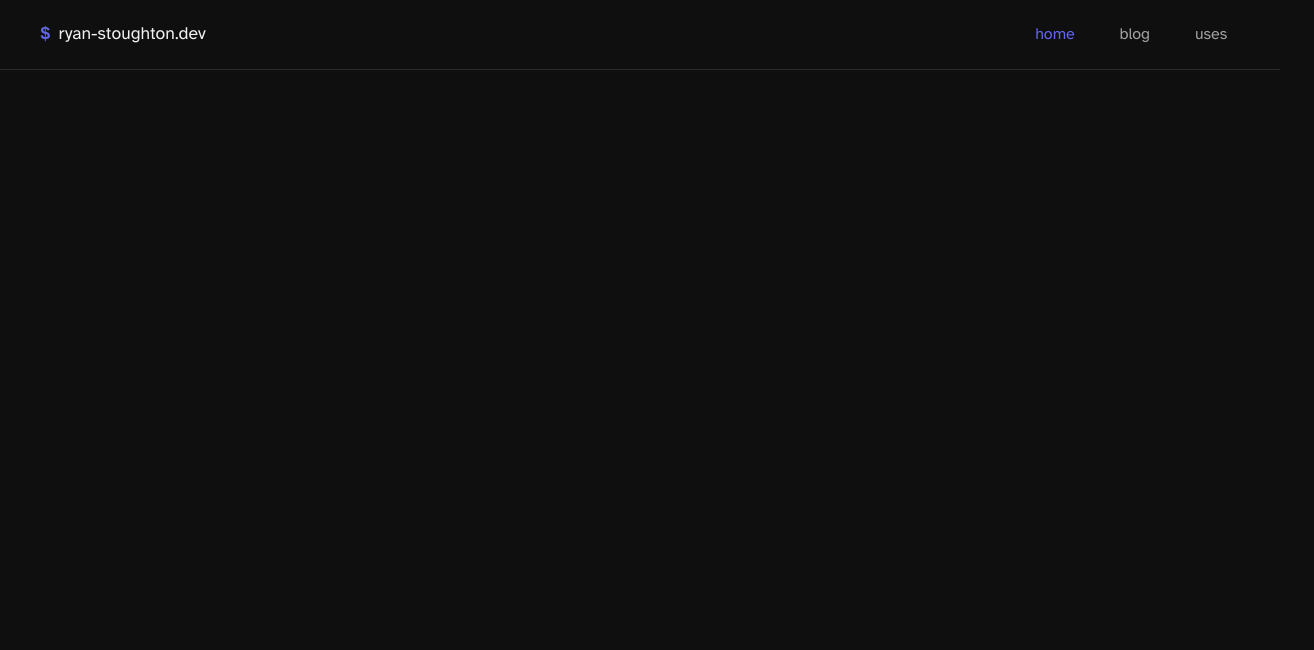
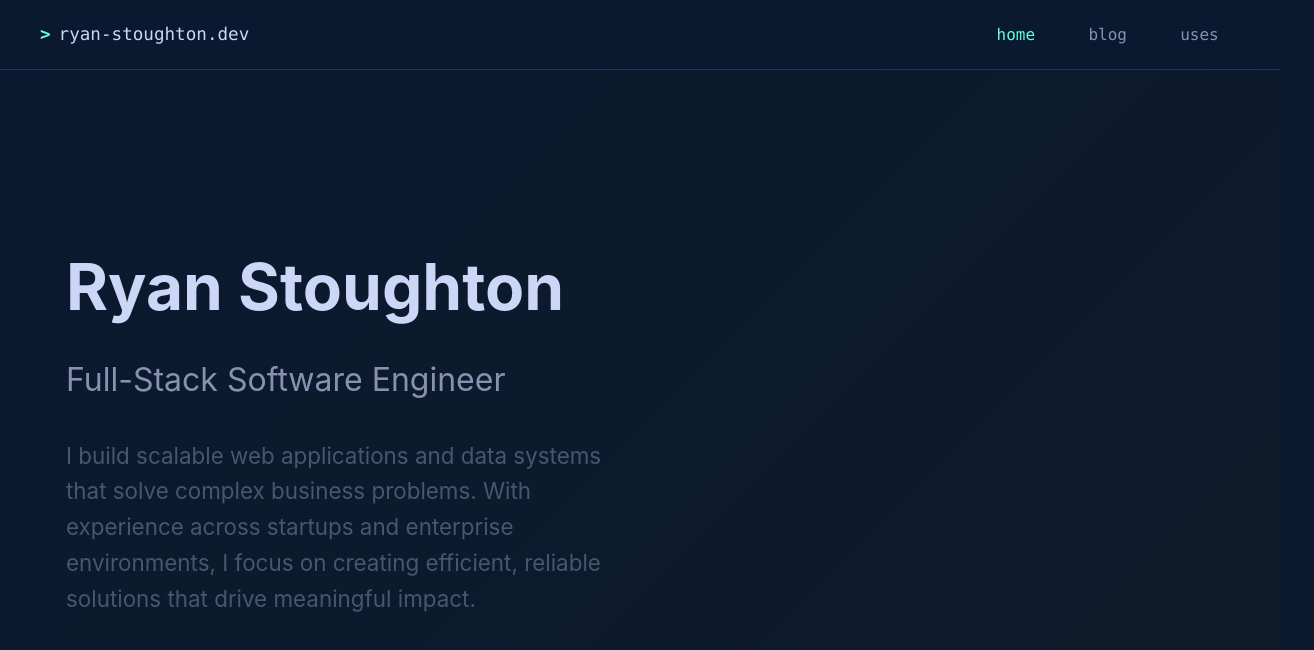
Before and after one commit to ryandstoughton/monorepo, an Astro site in the folder apps/portfolio/: page / in a window 1280 px wide. Shown: the whole page, 1314 px wide, since content can reach past the window. Built offline with nearby package versions, Linux system fonts and the light colour scheme; Astro itself is replaced by a stand-in of ours.

Commit message:
Portfolio WIP

```diff
--- a/apps/portfolio/src/components/Header.astro
+++ b/apps/portfolio/src/components/Header.astro
@@ -6,7 +6,7 @@ import HeaderLink from "./HeaderLink.astro";
   <nav>
     <div class="logo">
       <a href="/">
-        <span class="terminal-prompt">$</span>
+        <span class="terminal-prompt">></span>
         <span class="domain">ryan-stoughton.dev</span>
       </a>
     </div>
@@ -64,6 +64,8 @@ import HeaderLink from "./HeaderLink.astro";
     max-width: 1200px;
     margin: 0 auto;
     height: 100%;
+    font-family: ui-monospace, "Cascadia Code", "Source Code Pro", Menlo, Consolas, "DejaVu Sans Mono", monospace;
+    font-weight: 300;
   }
 
   .logo a {
@@ -72,14 +74,13 @@ import HeaderLink from "./HeaderLink.astro";
     gap: 0.5rem;
     text-decoration: none;
     color: var(--text-primary);
-    font-weight: 500;
+    font-weight: 300;
     font-size: 1.1rem;
   }
 
   .terminal-prompt {
     color: var(--accent);
     font-weight: 700;
-    font-family: "Courier New", monospace;
   }
 
   .domain {
@@ -95,7 +96,7 @@ import HeaderLink from "./HeaderLink.astro";
     position: relative;
     color: var(--text-secondary);
     text-decoration: none;
-    font-weight: 400;
+    font-weight: 500;
     font-size: 1rem;
     transition: color 0.2s ease;
   }
--- a/apps/portfolio/src/pages/index.astro
+++ b/apps/portfolio/src/pages/index.astro
@@ -15,7 +15,13 @@ import { SITE_TITLE } from "../consts";
     <main>
       <section class="hero">
         <div class="container">
-          <!-- Hero content will go here -->
+          <h1>Ryan Stoughton</h1>
+          <p class="subtitle">Full-Stack Software Engineer</p>
+          <p class="description">
+            I build scalable web applications and data systems that solve complex business problems.
+            With experience across startups and enterprise environments, I focus on creating efficient,
+            reliable solutions that drive meaningful impact.
+          </p>
         </div>
       </section>
 
@@ -30,7 +36,6 @@ import { SITE_TITLE } from "../consts";
 </html>
 
 <style>
-  /* Mobile-first responsive layout */
   .container {
     width: 100%;
     max-width: 1200px;
@@ -43,8 +48,31 @@ import { SITE_TITLE } from "../consts";
   }
 
   .hero {
-    padding: 2rem 0;
-    text-align: center;
+    padding: 4rem 0;
+    text-align: left;
+  }
+
+  .hero h1 {
+    font-size: clamp(2rem, 5vw, 4rem);
+    font-weight: 700;
+    color: var(--text-primary);
+    margin-bottom: 1rem;
+    line-height: 1.1;
+  }
+
+  .hero .subtitle {
+    font-size: 1.5rem;
+    color: var(--text-secondary);
+    margin-bottom: 2rem;
+    font-weight: 400;
+  }
+
+  .hero .description {
+    font-size: 1.2rem;
+    color: var(--text-muted);
+    line-height: 1.6;
+    max-width: 540px;
+    margin: 0;
   }
 
   .content {
@@ -58,7 +86,16 @@ import { SITE_TITLE } from "../consts";
     }
 
     .hero {
-      padding: 4rem 0;
+      padding: 6rem 0;
+    }
+
+
+    .hero .subtitle {
+      font-size: 1.75rem;
+    }
+
+    .hero .description {
+      font-size: 1.3rem;
     }
 
     .content {
@@ -73,7 +110,16 @@ import { SITE_TITLE } from "../consts";
     }
 
     .hero {
-      padding: 6rem 0;
+      padding: 8rem 0;
+    }
+
+
+    .hero .subtitle {
+      font-size: 2rem;
+    }
+
+    .hero .description {
+      font-size: 1.4rem;
     }
 
     .content {
--- a/apps/portfolio/src/styles/global.css
+++ b/apps/portfolio/src/styles/global.css
@@ -5,15 +5,16 @@
  */
 
 :root {
-	--accent: #6366f1;
-	--accent-dark: #4f46e5;
-	--accent-light: #818cf8;
-	--bg-primary: #0f0f0f;
-	--bg-secondary: #1a1a1a;
-	--text-primary: #f1f1f1;
-	--text-secondary: #a1a1a1;
-	--border-color: #2a2a2a;
-	--terminal-cursor: #6366f1;
+	--accent: #64ffda;
+		--accent-dark: #4db6ac;
+		--accent-light: #80cbc4;
+		--bg-primary: #0a192f;
+		--bg-secondary: #112240;
+		--text-primary: #ccd6f6;
+		--text-secondary: #8892b0;
+		--text-muted: #495670;
+		--border-color: #233554;
+		--terminal-cursor: #64ffda;
 	--box-shadow:
 		0 2px 6px rgba(0, 0, 0, 0.3), 0 8px 24px rgba(0, 0, 0, 0.4),
 		0 16px 32px rgba(0, 0, 0, 0.4);
@@ -33,19 +34,19 @@
 	font-display: swap;
 }
 body {
-	font-family: 'Atkinson', sans-serif;
-	background-color: var(--bg-primary);
+	font-family: 'Calibre', 'Inter', sans-serif;
+		background: linear-gradient(135deg, var(--bg-primary) 0%, #0d1b2a 100%);
+		background-attachment: fixed;
 	margin: 0;
 	padding: 0;
-	text-align: left 0% 600px;
+	text-align: left;
 	word-wrap: break-word;
 	overflow-wrap: break-word;
 	color: var(--text-primary);
-	font-size: 20px;
-	line-height: 1.7;
+	font-size: 18px;
+		line-height: 1.6;
 }
 main {
-	width: 720px;
 	max-width: calc(100% - 2em);
 	margin: auto;
 	padding: 3em 1em;
```
Also changed, not shown: CLAUDE.md (+6 -0 lines), apps/portfolio/src/assets/resume.txt (added, +44 -0 lines), 1 other file.
